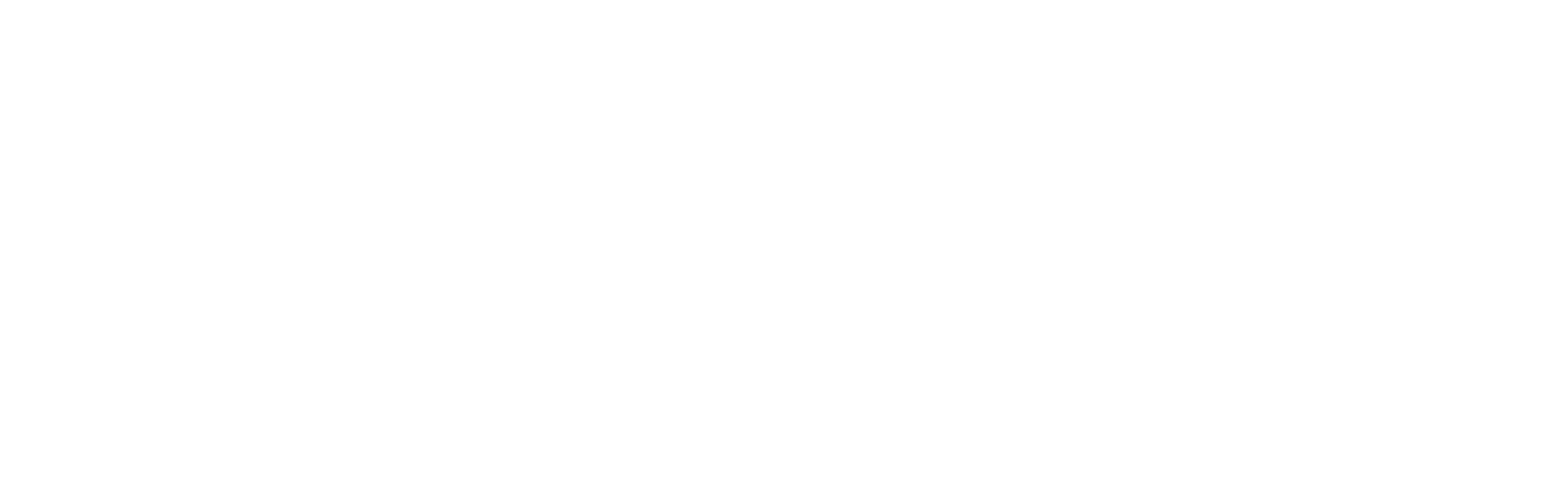
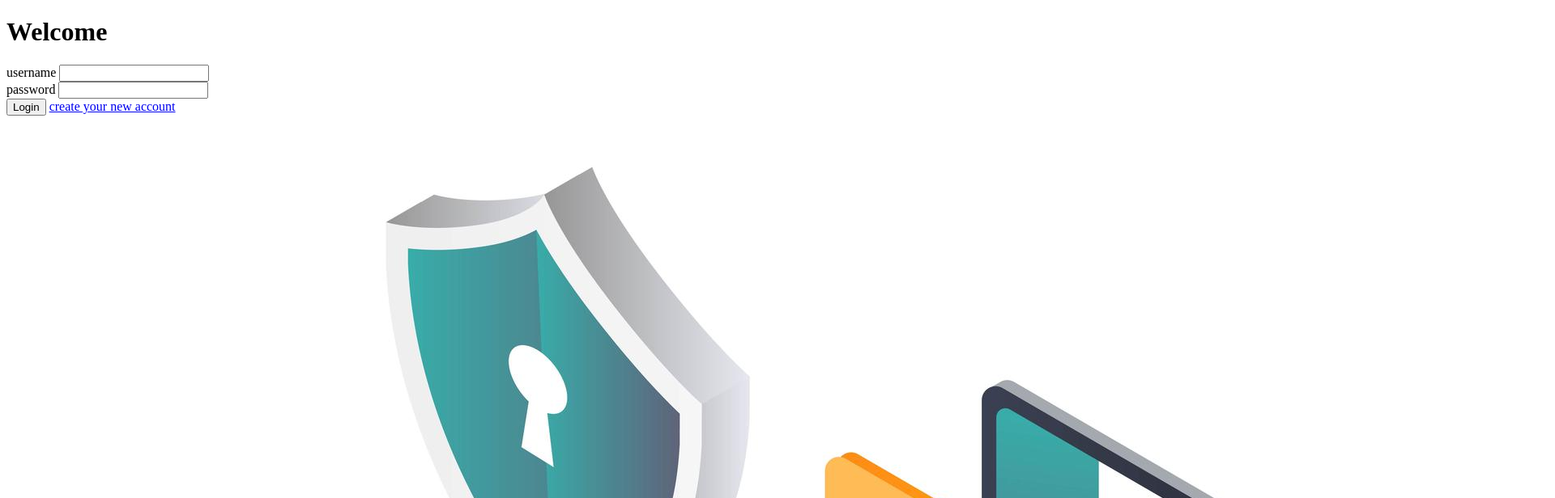
Before and after one commit to aminfarzinrad/mini-project-03-login-page-2, a plain HTML site: page index.html in a window 1280 px wide. Shown: the top 616 px of the page at 81% size, 1920 px wide, since content can reach past the window. Drawn offline with Linux system fonts and the light colour scheme.

Commit message:
add content in index

```diff
--- a/index.html
+++ b/index.html
@@ -3,9 +3,49 @@
 <head>
     <meta charset="UTF-8">
     <meta name="viewport" content="width=device-width, initial-scale=1.0">
-    <title>Document</title>
+    <title>mini-project-08</title>
 </head>
 <body>
 
+    <div class="container">
+
+        <div class="login-page">
+
+            <form class="login-page-left">
+
+                    <h1 class="title-left">Welcome</h1>
+
+                    <div class="user-form">
+
+                        <label class="label-text" for="username">username</label>
+
+                        <input class="input" type="text" id="username">
+
+                    </div>
+
+                    <div class="user-form">
+
+                        <label class="label-text" for="password">password</label>
+
+                        <input class="input" type="password" id="password">
+
+                    </div>
+
+                    <button class="btn">Login</button>
+
+                    <a class="new-account" href="#">create your new account</a>
+
+            </form>
+
+            <div class="login-page-right">
+
+                <img class="login-page-right-img" src="./pic/login.jpg" alt="image login page">
+
+            </div>
+
+        </div>
+
+    </div>
+
 </body>
 </html>
```
